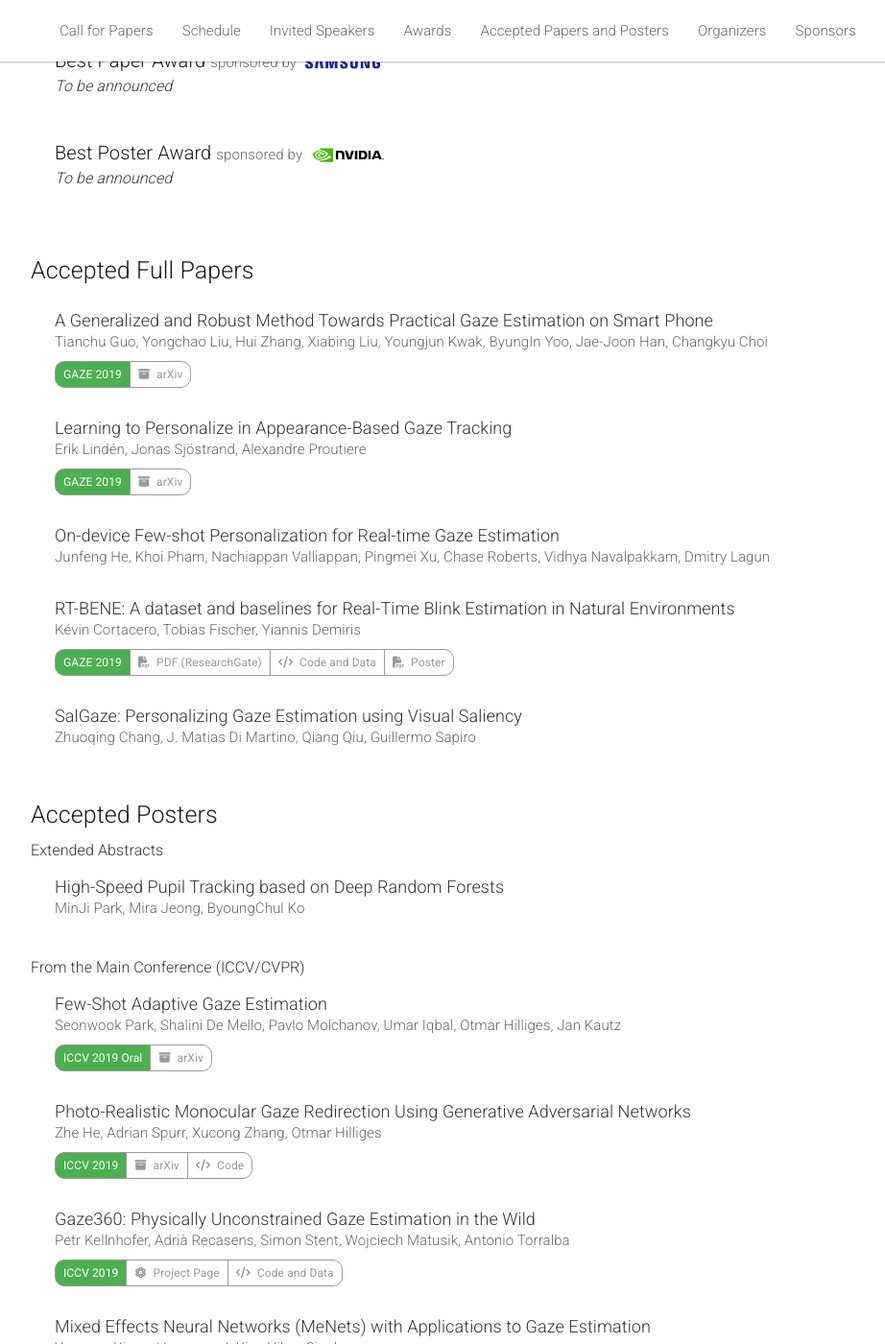
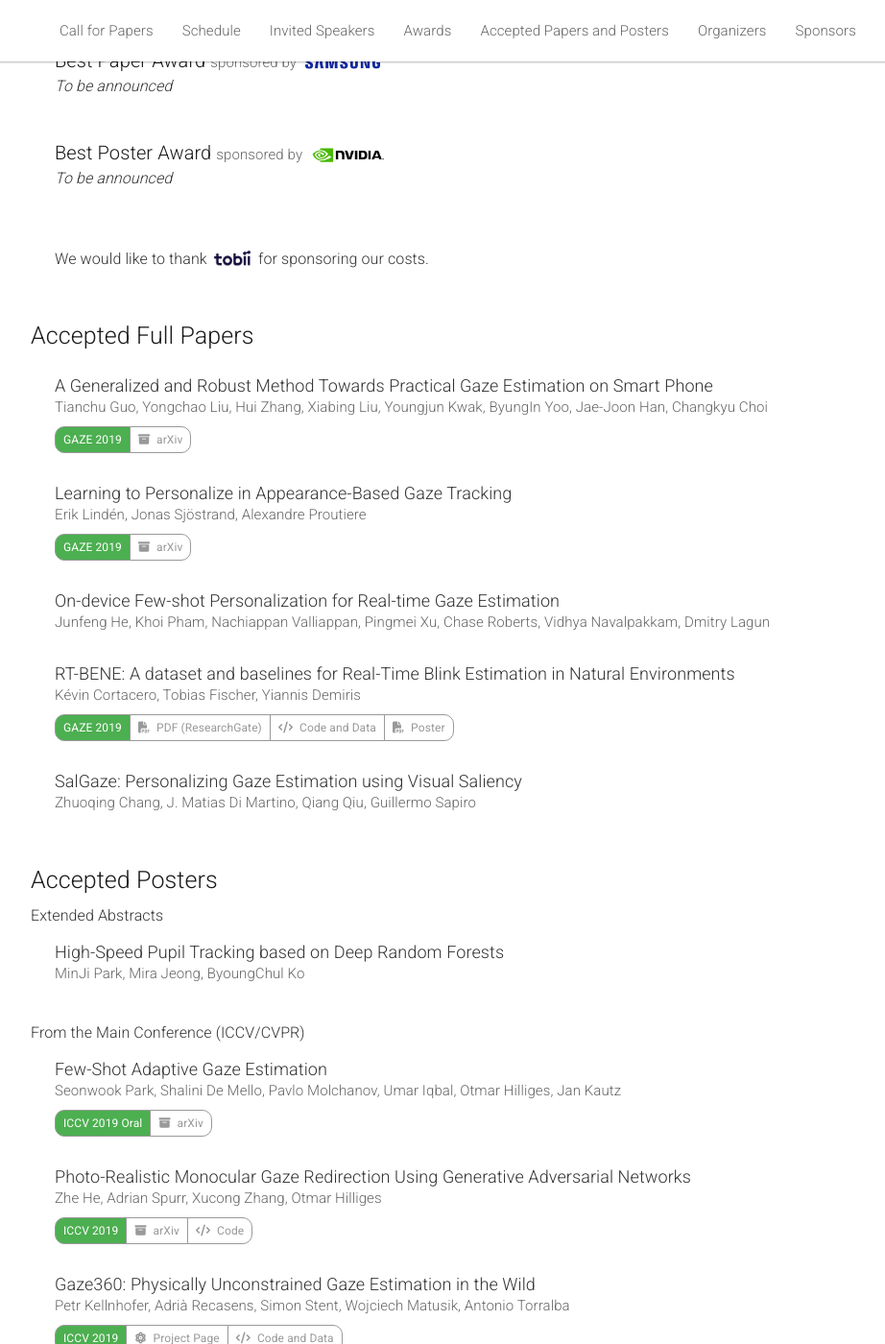
Before and after one commit to gazeworkshop/gazeworkshop.github.io, a Jekyll site: the page built from _pages/home.md, in a window 1280 px wide and 1400 px high, scrolled down 5070 px. Shown: the whole window at 96% size, without its empty margins (133-1055 px from the left). Built offline with Jekyll 4.4.1, drawn with Linux system fonts in a browser that asks for light colours; nearby versions of some CDN libraries.

Commit message:
Add additional ack. to Tobii

```diff
--- a/_pages/home.md
+++ b/_pages/home.md
@@ -387,6 +387,14 @@ Shalini De Mello is a Principal Research Scientist at NVIDIA. Her research inter
 	    </span></h3>
       <p><i>To be announced</i></p>
 	</div>
+
+    <div class="award">
+	  <span class="award-other">
+	    We would like to thank
+        <a href="https://www.tobii.com/"><img src="/static/img/tobii.jpg" /></a>
+		for sponsoring our costs.
+	  </span>
+	</div>
   </div>
 </div>
 <br>
--- a/static/css/main.css
+++ b/static/css/main.css
@@ -187,13 +187,22 @@ span.award-sponsor {
 	color: #666;
 	font-size: 15px;
 }
-span.award-sponsor a {
+span.award-sponsor a ,
+span.award-other a {
 	text-decoration: none;
 	border: 0;
 }
 span.award-sponsor img {
 	height: 18px;
 	margin: 0 5px;
+}
+div.award:last-child {
+	padding-top: 30px;
+}
+span.award-other img {
+	height: 18px;
+	margin-top: 2px;
+	vertical-align: top;
 }
 
 #sequence {
```
